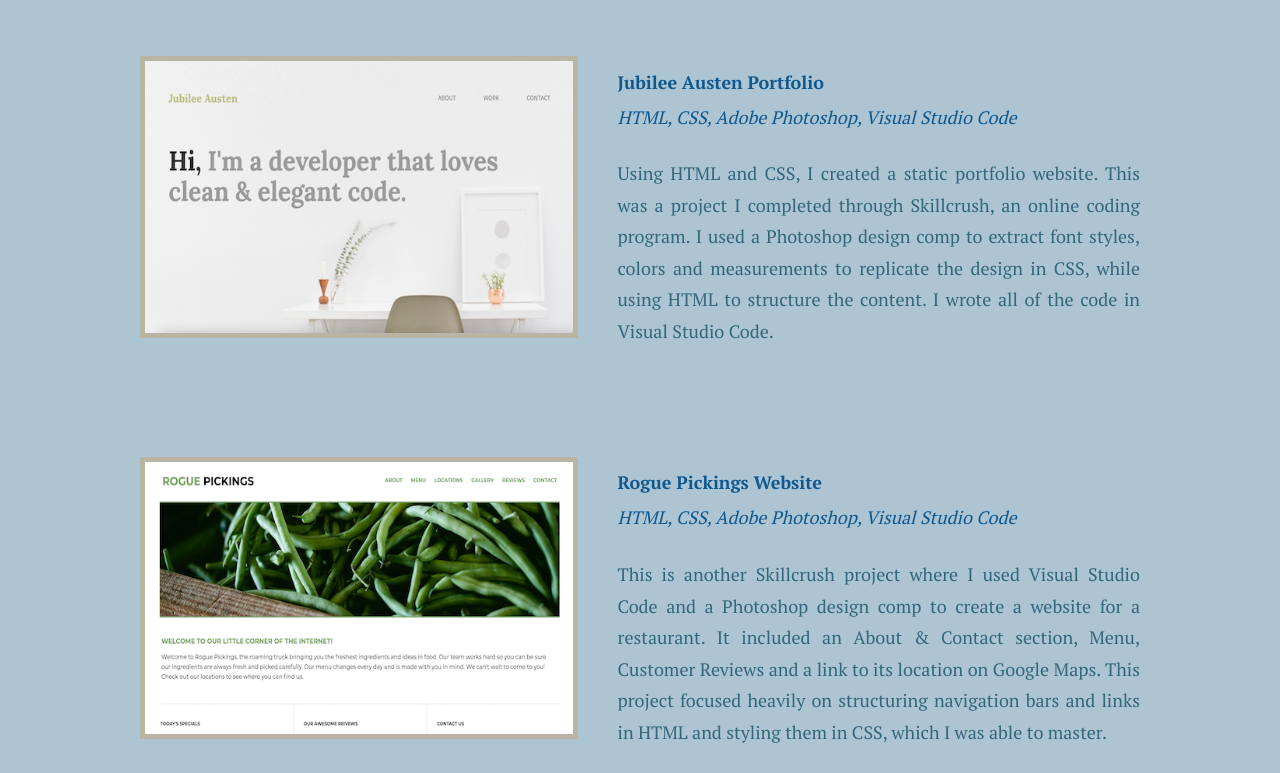
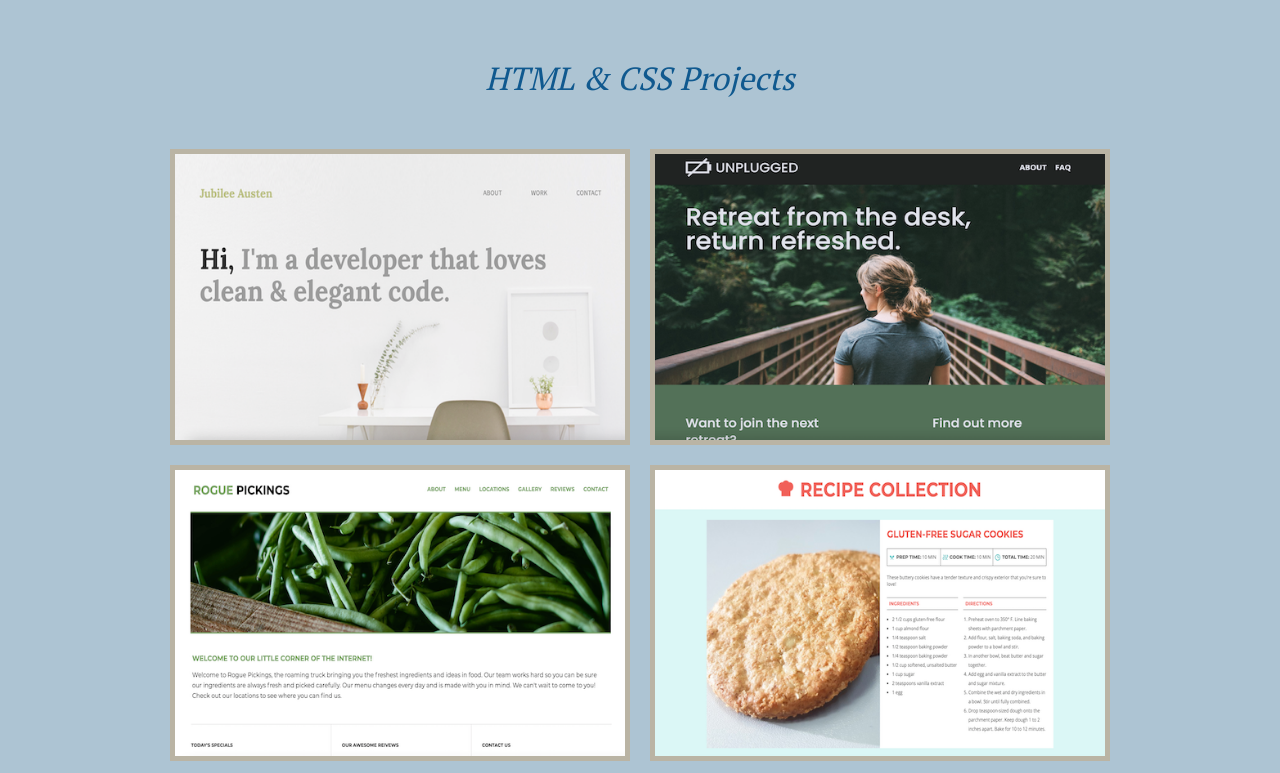
Before and after one commit to madelinekreiff/my-portfolio, a website: page portfolio/index.html in a window 1280 px wide. Shown: the part 179-952 px from the top of the page. Drawn offline with Linux system fonts and the light colour scheme; files that its build step writes are made by us from their sources; files whose address does not match are found by name.

Commit message:
Reorganized img folder and created new static portfolio page

```diff
--- a/css/main.css
+++ b/css/main.css
@@ -249,12 +249,12 @@ footer {
   display: flex;
   flex-flow: column wrap;
   justify-content: space-between;
-  min-height: 2250px;
+  min-height: 4300px;
 }
 .project-items {
   align-items: center;
   display: flex;
-  flex-flow: row wrap;
+  flex-flow: column wrap;
   justify-content: center;
 }
 .project-article {
@@ -262,12 +262,21 @@ footer {
   display: flex;
   flex-flow: row wrap;
   justify-content: center;
-  margin-bottom: 100px;
+}
+.project-images {
+  align-items: center;
+  display: flex;
+  flex-flow: row wrap;
+  justify-content: center;
+}
+.project-images figure {
+  margin-bottom: 50px;
 }
 .project-heading {
   color: #10598f;
+  font-size: 1.75em;
   line-height: 2.18em;
-  margin: 18px 0 24px 0;
+  margin-bottom: 30px;
 }
 
  /* ---------- Contact Page ---------- */
@@ -458,13 +467,20 @@ footer {
 
   /* ---------- Portfolio Page ---------- */
   .portfolio {
-    min-height: 2450px;
+    min-height: 2050px;
   }
-  .project-article figure,
-  .project-txt {
-    width: 80%;
+  .project-article {
+    margin-bottom: 40px;
+  }
+  .project-images figure {
+    align-items: center;
+    display: flex;
+    justify-content: center;
+    margin: 10px;
+    width: 45%;
   }
   .project-heading {
+    font-size: 2em;
     line-height: 1.94em;
   }
 
@@ -570,17 +586,7 @@ footer {
 
   /* ---------- Portfolio Page ---------- */
   .portfolio {
-    min-height: 1450px;
-  }
-  .project-article {
-    flex-wrap: nowrap;
-  }
-  .project-article figure {
-    margin-right: 40px;
-    width: 45%;
-  }
-  .project-txt {
-    width: 55%;
+    min-height: 2600px;
   }
 
   /* ---------- Contact Page ---------- */
--- a/portfolio/index.html
+++ b/portfolio/index.html
@@ -51,7 +51,61 @@
       <h3>My Portfolio</h3>
 
       <div class="project-items">
-        <!-- *** Project 1 *** -->
+        <!-- *** HTML & CSS Projects *** -->
+        <article class="project-article">
+          <h4 class="project-heading"><em>HTML & CSS Projects</em></h4>
+          <div class="project-images">
+            <figure class="four-img">
+              <img src="../img/html-css/jubilee-austen.png" alt="Jubilee Austen Image">
+            </figure>
+            <figure class="four-img">
+              <img src="../img/html-css/unplugged-retreat.png" alt="Unplugged Retreat Image">
+            </figure>
+            <figure class="four-img">
+              <img src="../img/html-css/rogue-pickings.png" alt="Rogue Pickings Image">
+            </figure>
+            <figure class="four-img">
+              <img src="../img/html-css/recipe-card.png" alt="Recipe Card Image">
+            </figure>
+          </div>
+        </article>
+
+        <!-- *** JavaScript Projects *** -->
+        <article class="project-article">
+          <h4 class="project-heading"><em>JavaScript Projects</em></h4>
+          <div class="project-images">
+            <figure class="three-img">
+              <img src="../img/javascript/election-map.png" alt="Election Map Image">
+            </figure>
+            <figure class="three-img">
+              <img src="../img/javascript/github-repo-gallery.png" alt="GitHub Repo Gallery Image">
+            </figure>
+            <figure class="three-img">
+              <img src="../img/javascript/guess-the-word.png" alt="Guess the Word Image">
+            </figure>
+          </div>
+        </article>
+
+        <!-- *** React Projects *** -->
+        <article class="project-article">
+          <h4 class="project-heading"><em>React Projects</em></h4>
+          <div class="project-images">
+            <figure class="four-img">
+              <img src="../img/react/sticky-notes.png" alt="Sticky Notes Image">
+            </figure>
+            <figure class="four-img">
+              <img src="../img/react/hotels-filter.png" alt="Hotels Filter Image">
+            </figure>
+            <figure class="four-img">
+              <img src="../img/react/name-tag-generator.png" alt="Name Tag Generator">
+            </figure>
+            <figure class="four-img">
+              <img src="../img/react/color-palette.png" alt="Color Palette Image">
+            </figure>
+          </div>
+        </article>
+
+        <!-- *** Project 1 ***
         <article class="project-article">
           <figure>
             <img src="../img/jubilee-austen.png" alt="Jubilee Austen Image">
@@ -66,10 +120,10 @@
                 colors and measurements to replicate the design in CSS, while using HTML
                 to structure the content. I wrote all of the code in Visual Studio Code.
             </p>
-          </div> <!-- end project 1 txt -->
+          </div> end project 1 txt
         </article>
 
-        <!-- *** Project 2 *** -->
+        *** Project 2 ***
         <article class="project-article">
           <figure>
             <img src="../img/rogue-pickings.png" alt="Rogue Pickings Image">
@@ -84,10 +138,10 @@
                 its location on Google Maps. This project focused heavily on structuring navigation
                 bars and links in HTML and styling them in CSS, which I was able to master.
             </p>
-          </div> <!-- end project 2 txt -->
+          </div>  end project 2 txt
         </article>
 
-        <!-- *** Project 3 *** -->
+         *** Project 3 ***
         <article class="project-article">
           <figure>
             <img src="../img/recipe-card.png" alt="Recipe Card Image">
@@ -102,8 +156,10 @@
                 fonts and colors. The main goal was to learn and practice additional complex CSS
                 styles to create a clean layout.
             </p>
-          </div> <!-- end project 3 txt -->
-        </article>
+          </div>  end project 3 txt
+        </article> -->
+
+
       </div> <!-- end project items -->
 
     </div> <!-- end content wrapper -->
```
Also changed, not shown: contact/index.html (+3 -3 lines), img/contact/flower.jpg (renamed from img/flower.jpg), img/contact/hammock.jpg (renamed from img/hammock.jpg), img/contact/sunglasses.jpg (renamed from img/sunglasses.jpg), img/html-css/jubilee-austen.png (renamed from img/jubilee-austen.png), img/html-css/recipe-card.png (renamed from img/recipe-card.png), img/html-css/rogue-pickings.png (renamed from img/rogue-pickings.png), img/html-css/unplugged-retreat.png (added), img/javascript/election-map.png (added), img/javascript/github-repo-gallery.png (added), img/javascript/guess-the-word.png (added), img/react/color-palette.png (added), img/react/hotels-filter.png (added), img/react/name-tag-generator.png (added), 1 more files.
